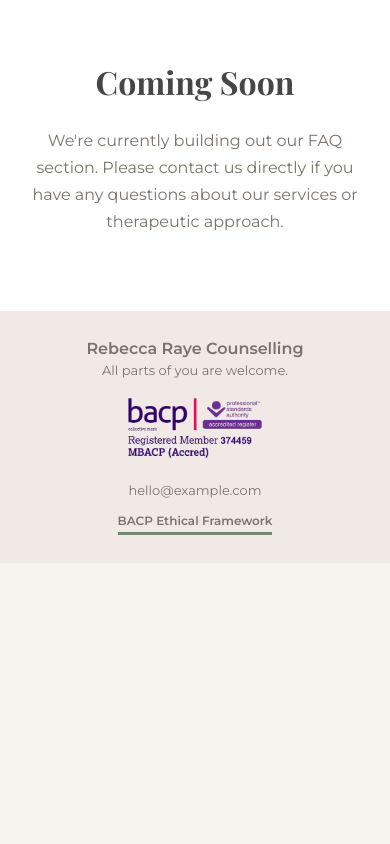
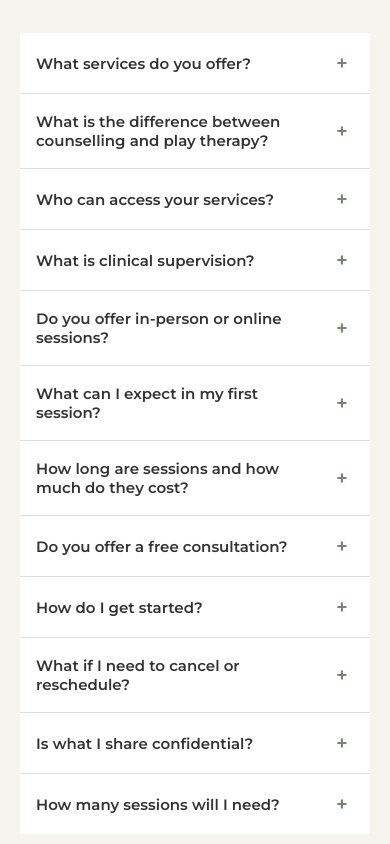
Before and after one commit to joseph-johnson27001/Rebecca-s-Counselling-Site, a Vue app: page /faq in a window 390 px wide. Shown: the part 940-1784 px from the top of the page. Before the commit the page ends 1503 px from the top, so only its background shows below. Built offline with nearby package versions, Linux system fonts and the light colour scheme.

Commit message:
FAQ questions and resources video

```diff
--- a/src/views/FAQ.vue
+++ b/src/views/FAQ.vue
@@ -26,16 +26,97 @@
 
   <section class="section faq-section">
     <div class="faq-content">
-      <h2>Coming Soon</h2>
-      <p>
-        We're currently building out our FAQ section. Please contact us directly
-        if you have any questions about our services or therapeutic approach.
-      </p>
+      <div class="faq-list">
+        <div v-for="(item, index) in faqItems" :key="index" class="faq-item">
+          <button
+            class="faq-question"
+            @click="toggleItem(index)"
+            :class="{ active: expandedIndex === index }"
+          >
+            <span class="question-text">{{ item.question }}</span>
+            <span class="toggle-icon">+</span>
+          </button>
+          <div v-if="expandedIndex === index" class="faq-answer fade-in">
+            {{ item.answer }}
+          </div>
+        </div>
+      </div>
     </div>
   </section>
 </template>
 
-<script setup></script>
+<script setup>
+import { ref } from "vue";
+
+const expandedIndex = ref(null);
+
+const faqItems = [
+  {
+    question: "What services do you offer?",
+    answer:
+      "I offer individual counselling for children, adolescents, and adults, play therapy for younger clients, clinical supervision for professionals, and parent consultations. Parent consultations focus on supporting you in understanding and navigating your child's emotional and behavioral needs.",
+  },
+  {
+    question: "What is the difference between counselling and play therapy?",
+    answer:
+      "Counselling uses conversation to explore thoughts and feelings, while play therapy lets children express themselves through play, which can help them process emotions when words are tough.",
+  },
+  {
+    question: "Who can access your services?",
+    answer:
+      "I work with children, adolescents, adults, and parents. Whether you're seeking support for yourself or guidance on behalf of your child, I'm here to help.",
+  },
+  {
+    question: "What is clinical supervision?",
+    answer:
+      "Clinical supervision is a reflective, professional space where therapists and helping professionals can develop their practice, reflect on their work, and ensure ethical, high-quality care.",
+  },
+  {
+    question: "Do you offer in-person or online sessions?",
+    answer:
+      "I offer both. Sessions can be in person (at my practice) or online, depending on location as I work internationally.",
+  },
+  {
+    question: "What can I expect in my first session?",
+    answer:
+      "The first session is a gentle beginning. We'll talk about what's bringing you here, your goals, and we'll see if we're a good fit—no pressure.",
+  },
+  {
+    question: "How long are sessions and how much do they cost?",
+    answer:
+      "Sessions are 50 minutes. My standard rate is £80 per session. However, I offer a sliding scale for students or those with a low income. Please reach out so we can discuss a rate that works for you. All fees to be paid before the session.",
+  },
+  {
+    question: "Do you offer a free consultation?",
+    answer:
+      "Yes, I offer a brief initial consultation so you can get a sense of the process and ask any initial questions.",
+  },
+  {
+    question: "How do I get started?",
+    answer:
+      "You can contact me via the form on this website or by email. I'll respond with next steps and available times.",
+  },
+  {
+    question: "What if I need to cancel or reschedule?",
+    answer:
+      "Please let me know at least 48 hours in advance. If you cancel less than 24 hours before, you'll be charged at half the session rate.",
+  },
+  {
+    question: "Is what I share confidential?",
+    answer:
+      "Absolutely. Confidentiality is a cornerstone of my practice. The only exceptions are if there's a risk of harm to you or someone else—I'll always explain any limits to confidentiality.",
+  },
+  {
+    question: "How many sessions will I need?",
+    answer:
+      "That depends on you. Some people come for a few focused sessions; others choose longer-term support. We'll review together as we go.",
+  },
+];
+
+const toggleItem = (index) => {
+  expandedIndex.value = expandedIndex.value === index ? null : index;
+};
+</script>
 
 <style scoped>
 @keyframes fadeInUp {
@@ -121,20 +202,87 @@
 }
 
 .faq-section {
-  background: white;
-  text-align: center;
+  background: transparent;
 }
 
-.faq-content h2 {
-  font-family: "Playfair Display", serif;
-  font-size: 32px;
-  margin-bottom: 24px;
+.faq-content {
+  width: 100%;
 }
 
-.faq-content p {
-  color: var(--muted);
+.faq-list {
+  display: flex;
+  flex-direction: column;
+  gap: 0;
+}
+
+.faq-item {
+  border-bottom: 1px solid #e0e0e0;
+}
+
+.faq-item:last-child {
+  border-bottom: none;
+}
+
+.faq-question {
+  width: 100%;
+  padding: 24px 20px;
+  background: white;
+  border: none;
+  cursor: pointer;
+  display: flex;
+  justify-content: space-between;
+  align-items: center;
+  text-align: left;
+  transition: background-color 0.2s ease;
+  font-family: inherit;
   font-size: 16px;
+  font-weight: 600;
+  color: var(--text-color, #333);
+}
+
+.question-text {
+  flex: 1;
+  text-align: left;
+}
+
+.toggle-icon {
+  flex-shrink: 0;
+  width: 24px;
+  height: 24px;
+  display: flex;
+  align-items: center;
+  justify-content: center;
+  font-size: 20px;
+  color: var(--accent, #c7a1d5);
+  transition: transform 0.3s ease;
+  margin-left: 16px;
+}
+
+.faq-question.active .toggle-icon {
+  transform: rotate(45deg);
+}
+
+.faq-answer {
+  padding: 0 20px 24px 20px;
+  color: var(--muted, #666);
   line-height: 1.7;
+  font-size: 15px;
+  background-color: #fafafa;
+}
+
+.fade-in {
+  animation: fadeInDown 0.3s ease-out forwards;
+}
+
+@keyframes fadeInDown {
+  from {
+    opacity: 0;
+    transform: translateY(-10px);
+  }
+  to {
+    opacity: 1;
+    transform: translateY(0);
+  }
 }
 
 @media (max-width: 768px) {
@@ -171,5 +319,19 @@
     font-size: 14px;
     margin-bottom: 12px;
   }
+
+  .faq-question {
+    padding: 18px 16px;
+    font-size: 15px;
+  }
+
+  .faq-answer {
+    padding: 0 16px 18px 16px;
+    font-size: 14px;
+  }
+
+  .toggle-icon {
+    margin-left: 12px;
+  }
 }
 </style>
--- a/src/views/Resources.vue
+++ b/src/views/Resources.vue
@@ -1,5 +1,173 @@
-<template>Resources</template>
+<template>
+  <section class="hero">
+    <video class="hero-video" autoplay muted loop playsinline>
+      <source src="/src/assets/videos/sky_video.mp4" type="video/mp4" />
+      Your browser does not support the video tag.
+    </video>
+    <div class="hero-overlay"></div>
+    <div class="hero-content">
+      <div class="hero-text">
+        <h1 class="fade-in-up" style="animation-delay: 0.2s">Resources</h1>
+        <p class="fade-in-up" style="animation-delay: 0.4s">
+          I believe in empowering my clients with knowledge and tools to support
+          their mental health and wellbeing. Below you'll find a collection of
+          resources, articles, and recommendations to complement our therapeutic
+          work together.
+        </p>
+        <p class="fade-in-up" style="animation-delay: 0.6s">
+          These resources cover a range of topics relevant to personal growth,
+          healing, and resilience. Feel free to explore and reach out if you'd
+          like personalized recommendations.
+        </p>
+      </div>
+    </div>
+  </section>
+
+  <section class="section resources-section">
+    <div class="resources-content">
+      <h2>Coming Soon</h2>
+      <p>
+        We're currently building out our resources section. Please check back
+        soon for recommended articles, books, tools, and support materials.
+      </p>
+    </div>
+  </section>
+</template>
 
 <script setup></script>
 
-<style scoped></style>
+<style scoped>
+@keyframes fadeInUp {
+  from {
+    opacity: 0;
+    transform: translateY(30px);
+  }
+  to {
+    opacity: 1;
+    transform: translateY(0);
+  }
+}
+
+.fade-in-up {
+  opacity: 0;
+  transform: translateY(30px);
+  animation: fadeInUp 1.2s ease-out forwards 0.5s;
+}
+
+.hero {
+  position: relative;
+  display: flex;
+  justify-content: center;
+  align-items: center;
+  height: 100vh;
+  overflow: hidden;
+}
+
+.hero-video {
+  position: absolute;
+  top: 0;
+  left: 0;
+  width: 100%;
+  height: 100%;
+  object-fit: cover;
+  z-index: 1;
+}
+
+.hero-overlay {
+  position: absolute;
+  top: 0;
+  left: 0;
+  width: 100%;
+  height: 100%;
+  background: rgba(0, 0, 0, 0.45);
+  z-index: 2;
+}
+
+.hero-content {
+  position: relative;
+  z-index: 3;
+  display: flex;
+  justify-content: center;
+  width: 100%;
+  max-width: 1300px;
+  padding: 60px 0px;
+}
+
+.hero-text {
+  flex: 1;
+}
+
+.hero h1 {
+  font-family: "Playfair Display", serif;
+  font-size: 72px;
+  color: white;
+  margin: 0 0 32px;
+  line-height: 1.2;
+}
+
+.hero p {
+  color: rgba(255, 255, 255, 0.95);
+  line-height: 1.6;
+  font-size: 18px;
+  margin: 0 0 24px;
+  max-width: 600px;
+}
+
+.section {
+  max-width: 1300px;
+  margin: 0 auto;
+  padding: 60px 20px;
+}
+
+.resources-section {
+  text-align: center;
+}
+
+.resources-content h2 {
+  font-family: "Playfair Display", serif;
+  font-size: 32px;
+  margin-bottom: 24px;
+}
+
+.resources-content p {
+  color: var(--muted);
+  font-size: 16px;
+  line-height: 1.7;
+}
+
+@media (max-width: 768px) {
+  .hero {
+    min-height: 600px;
+  }
+
+  .hero h1 {
+    font-size: 48px;
+    margin-bottom: 20px;
+  }
+
+  .hero p {
+    font-size: 16px;
+    margin-bottom: 16px;
+  }
+
+  .hero-content {
+    padding: 24px 20px;
+  }
+}
+
+@media (max-width: 600px) {
+  .hero {
+    min-height: 500px;
+  }
+
+  .hero h1 {
+    font-size: 36px;
+    margin-bottom: 16px;
+  }
+
+  .hero p {
+    font-size: 14px;
+    margin-bottom: 12px;
+  }
+}
+</style>
```
Also changed, not shown: 1 other file (tests, documents, lock files or other folders).
